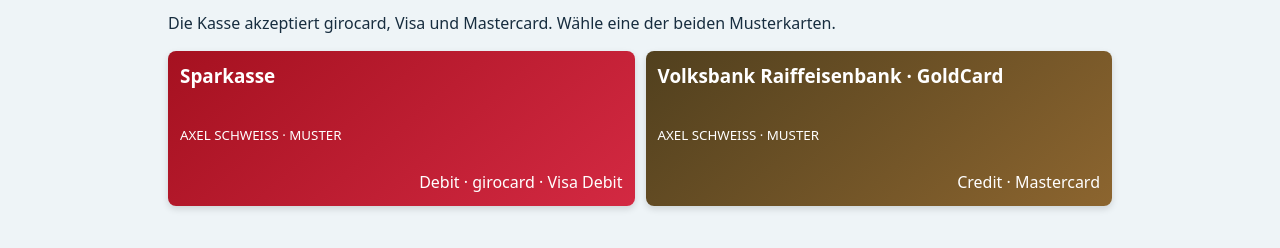
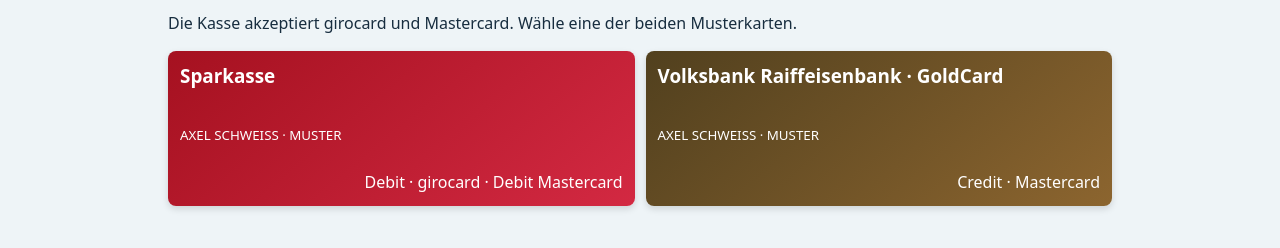
Before and after one commit to jujust10/Unterrichtsmaterialien, a plain HTML site: page bwr/klasse-7/lb1/20-kartenzahlung/index.html in a window 1280 px wide. Shown: the part 120-368 px from the top of the page. Drawn offline with Linux system fonts and the light colour scheme.

Commit message:
Verwende die Sparkassen-Card mit Debit Mastercard und VR GoldCard

```diff
--- a/bwr/klasse-7/lb1/20-kartenzahlung/index.html
+++ b/bwr/klasse-7/lb1/20-kartenzahlung/index.html
@@ -9,7 +9,7 @@
 <main id="screen"></main>
 <script>
 const cards=[
- {issuer:'Sparkasse',type:'Debit',scheme:'girocard · Visa Debit',color:'red'},
+ {issuer:'Sparkasse',type:'Debit',scheme:'girocard · Debit Mastercard',color:'red'},
  {issuer:'Volksbank Raiffeisenbank · GoldCard',type:'Credit',scheme:'Mastercard',color:'gold'}
 ];
 const screen=document.querySelector('#screen');
@@ -21,7 +21,7 @@ function render(next){
  stage=next;
  const credit=selected?.type==='Credit';
  if(next==='choose'){
-  screen.innerHTML='<h1>Axel zahlt 18,00 €</h1><p>Die Kasse akzeptiert girocard, Visa und Mastercard. Wähle eine der beiden Musterkarten.</p><div class="cards">'+cards.map((c,i)=>'<button class="card '+c.color+'" data-act="c'+i+'"><b>'+c.issuer+'</b><small>AXEL SCHWEISS · MUSTER</small><i>'+c.type+' · '+c.scheme+'</i></button>').join('')+'</div>';
+  screen.innerHTML='<h1>Axel zahlt 18,00 €</h1><p>Die Kasse akzeptiert girocard und Mastercard. Wähle eine der beiden Musterkarten.</p><div class="cards">'+cards.map((c,i)=>'<button class="card '+c.color+'" data-act="c'+i+'"><b>'+c.issuer+'</b><small>AXEL SCHWEISS · MUSTER</small><i>'+c.type+' · '+c.scheme+'</i></button>').join('')+'</div>';
   return;
  }
  const title='<h1>'+selected.issuer+' · '+selected.type+'</h1>';
```
